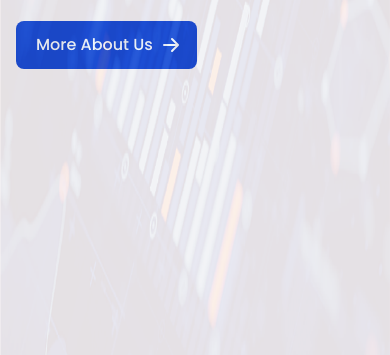
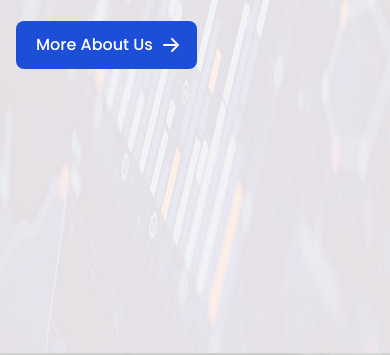
Before and after one commit to Fujijared2810/Robolution-Homepage, a website: page HOMEPAGE.html in a window 390 px wide. Shown: the part 478-833 px from the top of the page. Drawn offline with nearby package versions, Linux system fonts and the light colour scheme.

Commit message:
-bring the button front hero section -adjusted mobile view from hero section

```diff
--- a/HOMEPAGE.css
+++ b/HOMEPAGE.css
@@ -606,7 +606,7 @@ img {
 @media (max-width: 767px) {
   /* Adjust the height as needed */
   .hero-section {
-    height: 70vh; /* Set the height to the viewport height */
+    height: 45vh; /* Set the height to the viewport height */
     overflow: hidden; /* Hide any overflow content */
   }
 }
--- a/HOMEPAGE.html
+++ b/HOMEPAGE.html
@@ -77,7 +77,8 @@
                 <p class="max-w-2xl mb-6 font-light text-gray-500 lg:mb-8 md:text-lg lg:text-xl dark:text-black">
                     "Empowering Innovation, Connecting Minds, and Uniting Robotics Excellence"</p>
                 <a href="#"
-                    class="inline-flex items-center justify-center px-5 py-3 mr-3 text-base font-medium text-center text-white rounded-lg bg-primary-700 hover:bg-primary-800 focus:ring-4 focus:ring-primary-300 dark:focus:ring-primary-900">
+                    class="inline-flex items-center justify-center px-5 py-3 mr-3 text-base font-medium text-center text-white rounded-lg bg-primary-700 hover:bg-primary-800 focus:ring-4 focus:ring-primary-300 dark:focus:ring-primary-900"
+                    style="position: relative; z-index: 10;">
                     More About Us
                     <svg class="w-5 h-5 ml-2 -mr-1" fill="currentColor" viewBox="0 0 20 20"
                         xmlns="http://www.w3.org/2000/svg">
@@ -94,6 +95,7 @@
             </div>
         </div>
     </section>
+
     <!-- end hero -->
 
 
```
